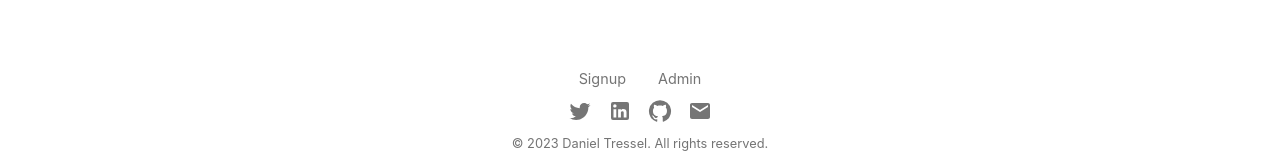
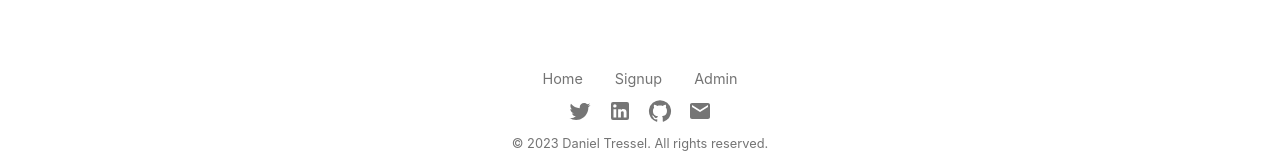
Before and after one commit to dtressel/49-3_Yodlr_Challenge_frontend, a React (Create React App) app: page / in a window 1280 px wide. Shown: the part 644-797 px from the top of the page. Built offline with nearby package versions, Linux system fonts and the light colour scheme; no server answers.

Commit message:
added home link to footer

```diff
--- a/src/components/Footer/Footer.js
+++ b/src/components/Footer/Footer.js
@@ -10,6 +10,7 @@ const Footer = () => {
   return (
     <div className="Footer">
       <div className="Footer-links">
+        <NavLink to="/">Home</NavLink>
         <NavLink to="/signup">Signup</NavLink>
         <NavLink to="/admin">Admin</NavLink>
       </div>
```
